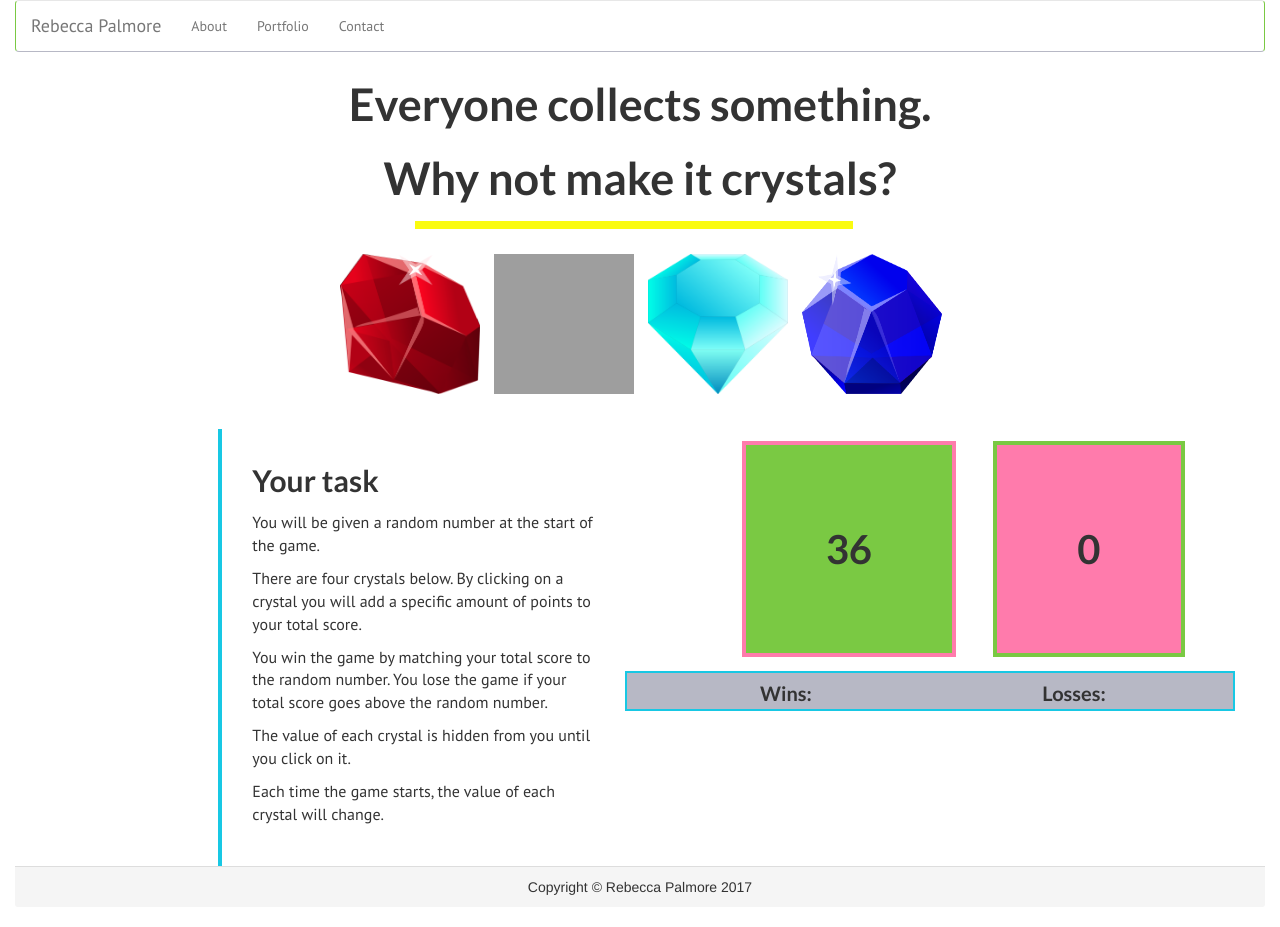
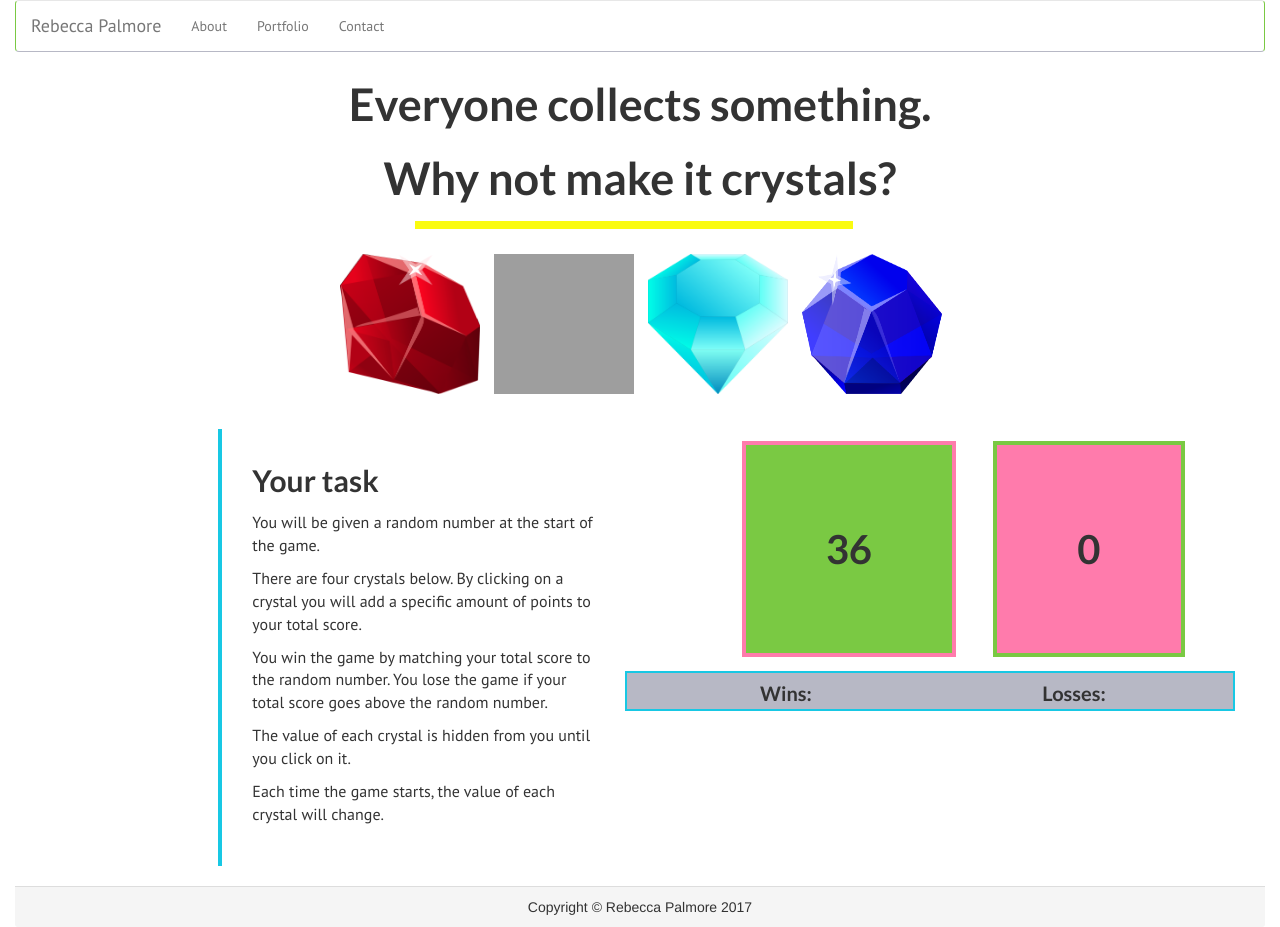
Before and after one commit to rpalmore/crystal-collector, a PHP site: page / in a window 1280 px wide. Before the commit the page ends 895 px from the top, so only its background shows below. Run offline with PHP 8.4, Linux system fonts and the light colour scheme; some libraries are stand-ins or nearby versions; grey boxes are pictures that could not be loaded.

Commit message:
footer margin

```diff
--- a/assets/css/style.css
+++ b/assets/css/style.css
@@ -128,6 +128,10 @@ button {
 /*	margin-left: 47%;*/
 }
 
+.row {
+	margin-bottom: 20px;
+}
+
 .panel-footer {
 	clear: both;
 	width: 100%;
```
